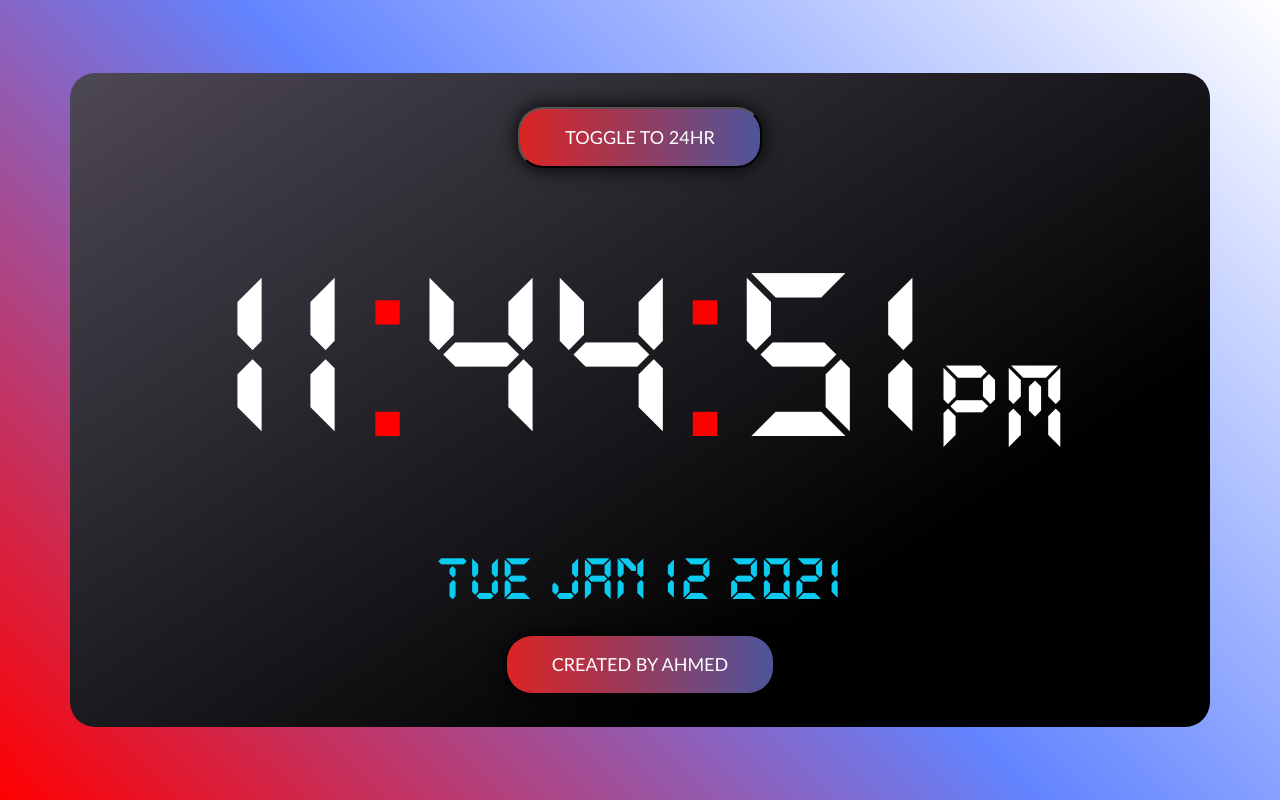
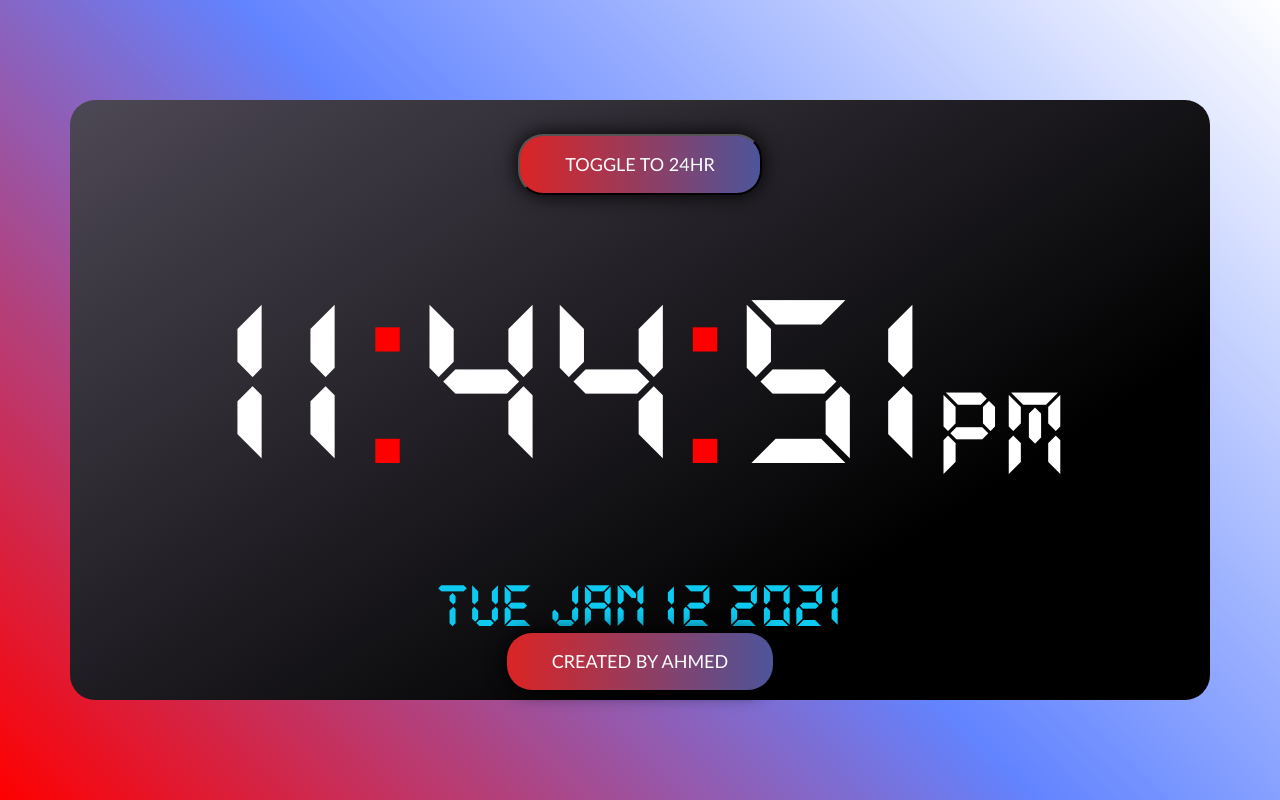
Before and after one commit to akamran2001/Clock, a React (Create React App) app: page / in a window 1280 px wide. Built offline with nearby package versions, Linux system fonts and the light colour scheme.

Commit message:
container bg

```diff
--- a/src/App.css
+++ b/src/App.css
@@ -37,7 +37,10 @@
   color: #fff;
   text-decoration: none;
 }
-
+.btn-credit {
+  position: absolute;
+  bottom: 0;
+}
 .container {
   margin: 0;
   position: absolute;
@@ -49,7 +52,10 @@
   border-radius: 25px;
   background-color: #4d4855;
   background-image: linear-gradient(147deg, #4d4855 0%, #000000 74%);
+  width: 90vw;
+  height: 75vh;
 }
+
 .App-logo {
   height: 40vmin;
   pointer-events: none;
--- a/src/app/Clock.js
+++ b/src/app/Clock.js
@@ -65,7 +65,7 @@ export default function Clock() {
         <a
           style={{ textDecoration: "none" }}
           href="https://github.com/akamran2001/Clock"
-          className="btn-grad"
+          className="btn-grad btn-credit"
         >
           Created by Ahmed
         </a>
```
